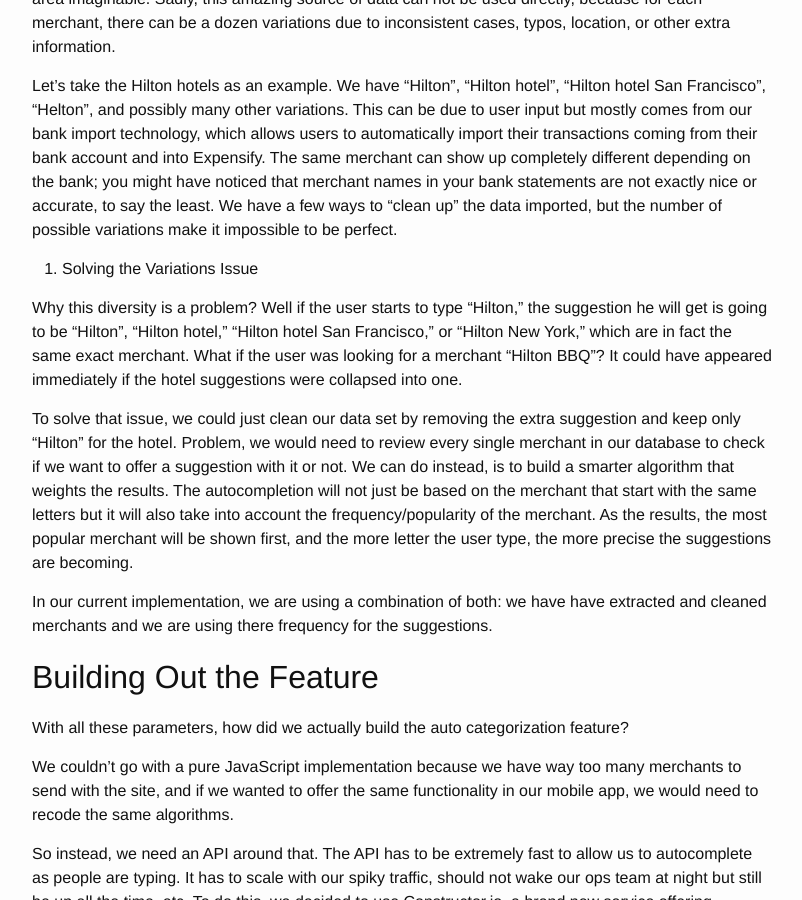
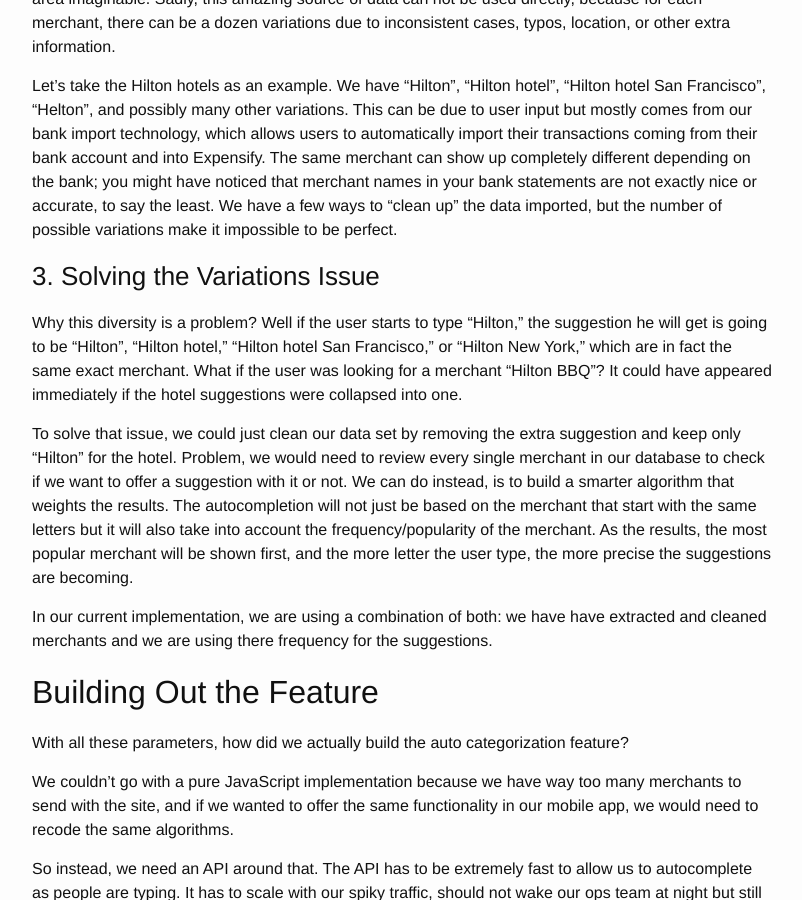
Before and after one commit to mipstian/genintho.github.io, a Jekyll site: the page built from _posts/2015-01-22-hidden-complexity-merchant-auto-completion.md, in a window 1280 px wide and 900 px high, scrolled down 1233 px. Shown: the whole window, without its empty margins (238-1040 px from the left). Built offline with Jekyll 4.4.1, drawn with Linux system fonts in a browser that asks for light colours.

Commit message:
oops forgot 1 title"

```diff
--- a/_posts/2015-01-22-hidden-complexity-merchant-auto-completion.md
+++ b/_posts/2015-01-22-hidden-complexity-merchant-auto-completion.md
@@ -36,7 +36,7 @@ Expensify's database holds millions of different merchants from all over the wor
 
 Let's take the Hilton hotels as an example. We have "Hilton", "Hilton hotel", "Hilton hotel San Francisco", "Helton", and possibly many other variations. This can be due to user input but mostly comes from our bank import technology, which allows users to automatically import their transactions coming from their bank account and into Expensify. The same merchant can show up completely different depending on the bank; you might have noticed that merchant names in your bank statements are not exactly nice or accurate, to say the least. We have a few ways to "clean up" the data imported, but the number of possible variations make it impossible to be perfect.
 
-3. Solving the Variations Issue
+### 3. Solving the Variations Issue
 
 Why this diversity is a problem? Well if the user starts to type "Hilton," the suggestion he will get is going to be "Hilton", "Hilton hotel," "Hilton hotel San Francisco," or "Hilton New York," which are in fact the same exact merchant. What if the user was looking for a merchant "Hilton BBQ"? It could have appeared immediately if the hotel suggestions were collapsed into one.
 
```
